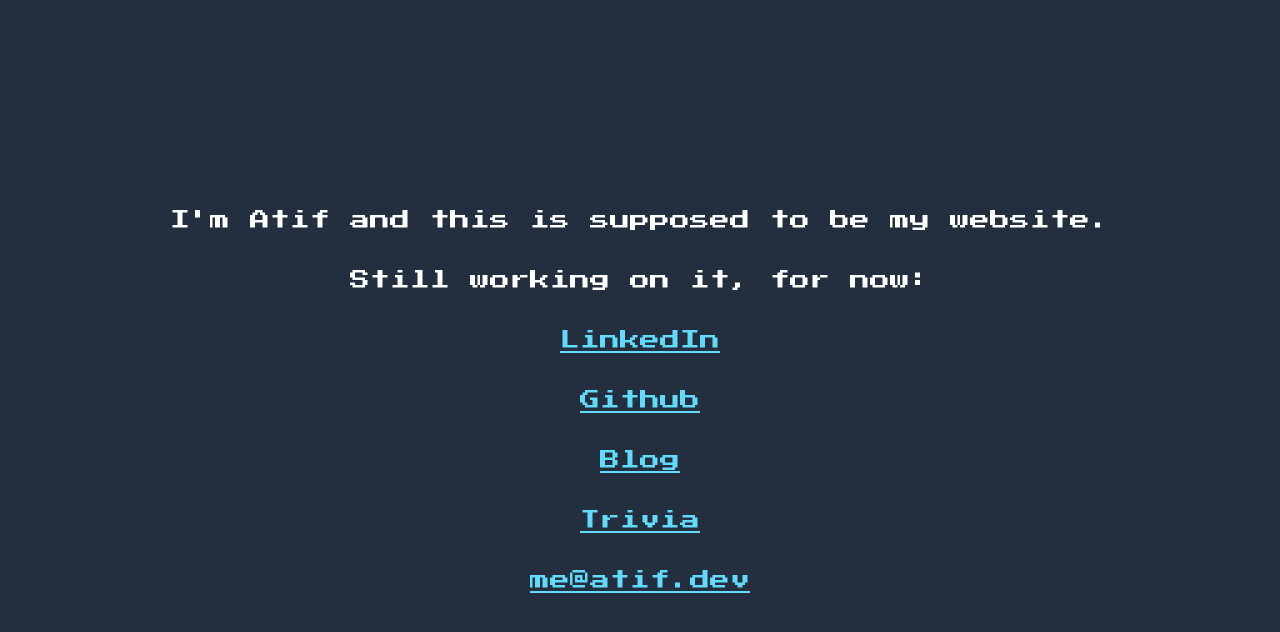
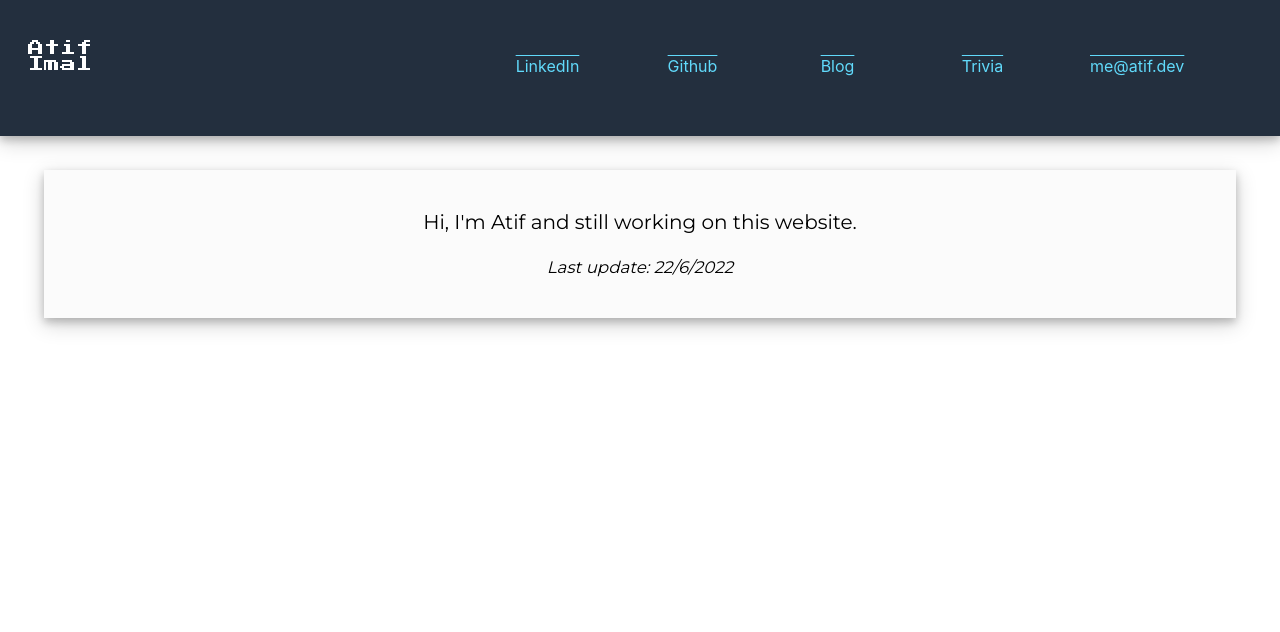
Before and after one commit to atifimal/atif-dev, a React (Create React App) app: page / in a window 1280 px wide. Shown: the top 632 px of the page. Built offline with nearby package versions, Linux system fonts and the light colour scheme.

Commit message:
Added menu, font, card and some styles

```diff
--- a/package.json
+++ b/package.json
@@ -6,8 +6,10 @@
     "@testing-library/jest-dom": "^5.16.4",
     "@testing-library/react": "^13.3.0",
     "@testing-library/user-event": "^13.5.0",
+    "bootstrap": "^5.1.3",
     "firebase": "^9.8.3",
     "react": "^18.2.0",
+    "react-bootstrap": "^2.4.0",
     "react-dom": "^18.2.0",
     "react-scripts": "5.0.1",
     "web-vitals": "^2.1.4"
--- a/public/index.html
+++ b/public/index.html
@@ -7,6 +7,7 @@
   <link rel="preconnect" href="https://fonts.googleapis.com">
   <link rel="preconnect" href="https://fonts.gstatic.com" crossorigin>
   <link href="https://fonts.googleapis.com/css2?family=Press+Start+2P&display=swap" rel="stylesheet">
+  <link href="https://fonts.googleapis.com/css2?family=Montserrat&display=swap" rel="stylesheet">
   <meta name="viewport" content="width=device-width, initial-scale=1" />
   <meta name="theme-color" content="#000000" />
   <meta name="description" content="Web site created using create-react-app" />
--- a/src/App.css
+++ b/src/App.css
@@ -1,5 +1,8 @@
 .App {
   text-align: center;
+  min-height: 100vh;
+  min-width: 100vw;
+  background-size: cover;
 }
 
 .App-logo {
@@ -14,18 +17,20 @@
 }
 
 .App-header {
-  background-color: #232f3e;
-  min-height: 100vh;
   display: flex;
   flex-direction: column;
   align-items: center;
-  justify-content: center;
+  padding-top: 50px;
   font-size: calc(10px + 2vmin);
-  color: white;
+  color: #000;
+  font-weight: 500;
+  min-height: 80vh;
+  padding-top: 3vh;
 }
 
 .App-link {
   color: #61dafb;
+  text-decoration: overline;
 }
 
 @keyframes App-logo-spin {
@@ -38,8 +43,26 @@
   }
 }
 
-p,
-a {
-  font-family: 'Press Start 2P', cursive;
+.App-header p,
+.App-header a {
+  font-family: 'Montserrat', sans-serif;
   font-size: 20px;
 }
+
+.noselect {
+  -webkit-touch-callout: none;
+  -webkit-user-select: none;
+  -khtml-user-select: none;
+  -moz-user-select: none;
+  -ms-user-select: none;
+  user-select: none;
+}
+
+.card {
+  background-color: #fbfbfb;
+  width: 90%;
+  padding: 20px;
+  margin: 10px;
+  box-shadow: 0 4px 8px 0 rgba(0, 0, 0, 0.2), 0 6px 20px 0 rgba(0, 0, 0, 0.19);
+  text-align: center;
+}
--- a/src/App.js
+++ b/src/App.js
@@ -1,52 +1,15 @@
-import logo from './logo.svg';
 import './App.css';
+import Header from './components/layouts/Header';
 
 function App() {
   return (
     <div className="App">
+      <Header></Header>
       <div className="App-header">
-        <p>I'm Atif and this is supposed to be my website.</p>
-        <p>Still working on it, for now:</p>
-        <p><a
-          className="App-link"
-          href="https://linkedin.com/in/atif-imal"
-          target="_blank"
-          rel="noopener noreferrer"
-        >
-          LinkedIn
-        </a></p>
-        <p><a
-          className="App-link"
-          href="https://github.com/atifimal"
-          target="_blank"
-          rel="noopener noreferrer"
-        >
-          Github
-        </a></p>
-        <p><a
-          className="App-link"
-          href="https://www.atifimal.com/"
-          target="_blank"
-          rel="noopener noreferrer"
-        >
-          Blog
-        </a></p>
-        <p><a
-          className="App-link"
-          href="https://www.atif.io/"
-          target="_blank"
-          rel="noopener noreferrer"
-        >
-          Trivia
-        </a></p>
-        <p><a
-          className="App-link"
-          href="mailto:me@atif.dev"
-          target="_blank"
-          rel="noopener noreferrer"
-        >
-          me@atif.dev
-        </a></p>
+        <div className='card'>
+          <p>Hi, I'm Atif and still working on this website.</p>
+          <p><small><i>Last update: 22/6/2022</i></small></p>
+        </div>
       </div>
     </div>
   );
--- /dev/null
+++ b/src/components/layouts/Header.css
@@ -0,0 +1,81 @@
+.logo {
+    height: 100px;
+    width: 100px;
+    padding: 10px;
+    text-align: center;
+    font-family: 'Press Start 2P';
+    margin-right: calc(100vw - 950px);
+}
+
+.logo-ps {
+    height: 100%;
+    color: #FFF;
+}
+
+.p-fname {
+    padding: 30px 0 0 0;
+    margin: 0;
+}
+
+.p-lname {
+    margin: 0;
+}
+
+.header-container {
+    text-align: left;
+    background-position: center;
+    background-size: cover;
+    min-height: 17vh;
+    background-color: #232f3e;
+    box-shadow: 0 4px 8px 0 rgba(0, 0, 0, 0.2), 0 6px 20px 0 rgba(0, 0, 0, 0.19);
+}
+
+.header-container div {
+    display: inline-block;
+    color: #FFF;
+}
+
+.header-container .links div {
+    margin-left: 50px;
+    width: 75px;
+    padding: 10px;
+    text-align: center;
+}
+
+@keyframes App-logo-spin {
+    from {
+        transform: rotate(0deg);
+    }
+
+    to {
+        transform: rotate(360deg);
+    }
+}
+
+@media (prefers-reduced-motion: no-preference) {
+    .header-container2 {
+        animation: App-logo-spin infinite 20s linear;
+    }
+}
+
+@media only screen and (max-width: 900px) {
+    .logo {
+      display: block;
+      width: 100%;
+      height: auto;
+    }
+
+    .header-container .links, .header-container .links div {
+        display: block;
+        margin: 0;
+        width: 100%;
+    }
+
+    .App-link {
+        text-decoration: none;
+    }
+
+    .card {
+        width: auto;
+    }
+  }
--- /dev/null
+++ b/src/components/layouts/Header.js
@@ -0,0 +1,58 @@
+import './Header.css'
+
+function Header() {
+    return (
+        <div className="header-container">
+            <div className='logo'>
+                <div className='logo-ps'>
+                    <p className='p-fname noselect'>Atif</p>
+                    <p className='p-lname noselect'>Imal</p>
+                </div>
+            </div>
+            <div className='links'>
+                <div className='linkedin'><a
+                    className="App-link"
+                    href="https://linkedin.com/in/atif-imal"
+                    target="_blank"
+                    rel="noopener noreferrer"
+                >
+                    LinkedIn
+                </a></div>
+                <div className='github'><a
+                    className="App-link"
+                    href="https://github.com/atifimal"
+                    target="_blank"
+                    rel="noopener noreferrer"
+                >
+                    Github
+                </a></div>
+                <div className='blog'><a
+                    className="App-link"
+                    href="https://www.atifimal.com/"
+                    target="_blank"
+                    rel="noopener noreferrer"
+                >
+                    Blog
+                </a></div>
+                <div className='Trivia'><a
+                    className="App-link"
+                    href="https://www.atif.io/"
+                    target="_blank"
+                    rel="noopener noreferrer"
+                >
+                    Trivia
+                </a></div>
+                <div className='Email'><a
+                    className="App-link"
+                    href="mailto:me@atif.dev"
+                    target="_blank"
+                    rel="noopener noreferrer"
+                >
+                    me@atif.dev
+                </a></div>
+            </div>
+        </div>
+    )
+}
+
+export default Header;
```
Also changed, not shown: src/logo.svg (deleted), 1 other file (tests, documents, lock files or other folders).
